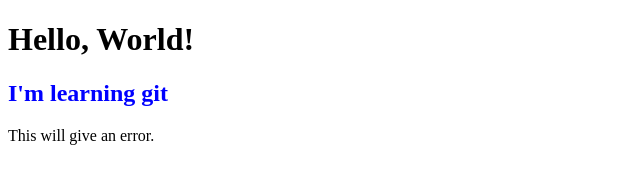
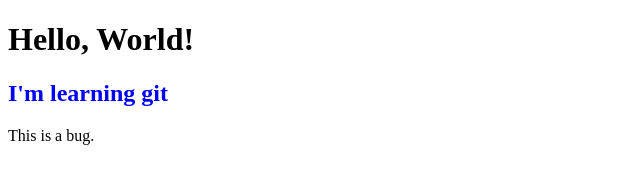
Before and after one commit to SantiSierra26/webprog, a plain HTML site: page hello.html in a window 1280 px wide. Shown: the full height of the page, 0-640 px from the left. Drawn offline with Linux system fonts and the light colour scheme.

Commit message:
Add a bug

```diff
--- a/hello.html
+++ b/hello.html
@@ -7,6 +7,6 @@
 <body>
     <h1>Hello, World!</h1>
     <h2 style="color:blue;">I'm learning git</h2>
-    <p>This will give an error.</p>
+    <p>This is a bug.</p>
 </body>
 </html>
```
